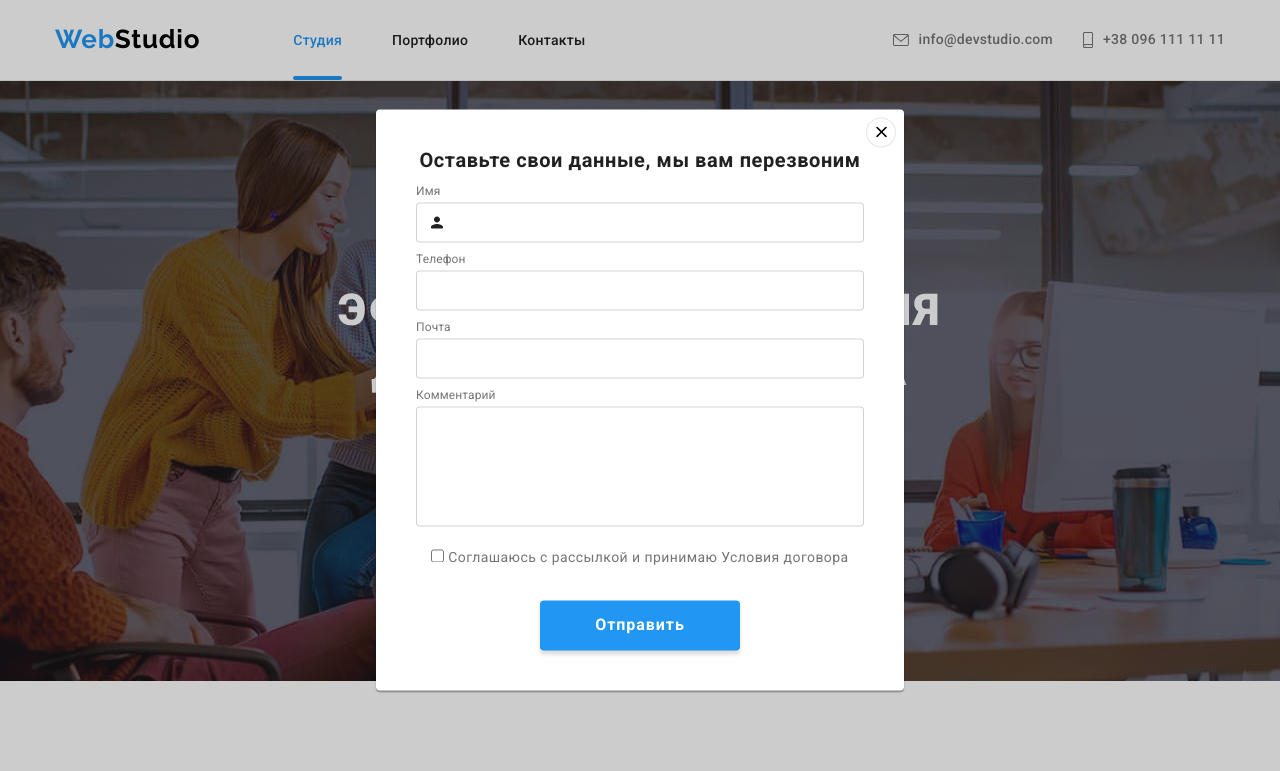
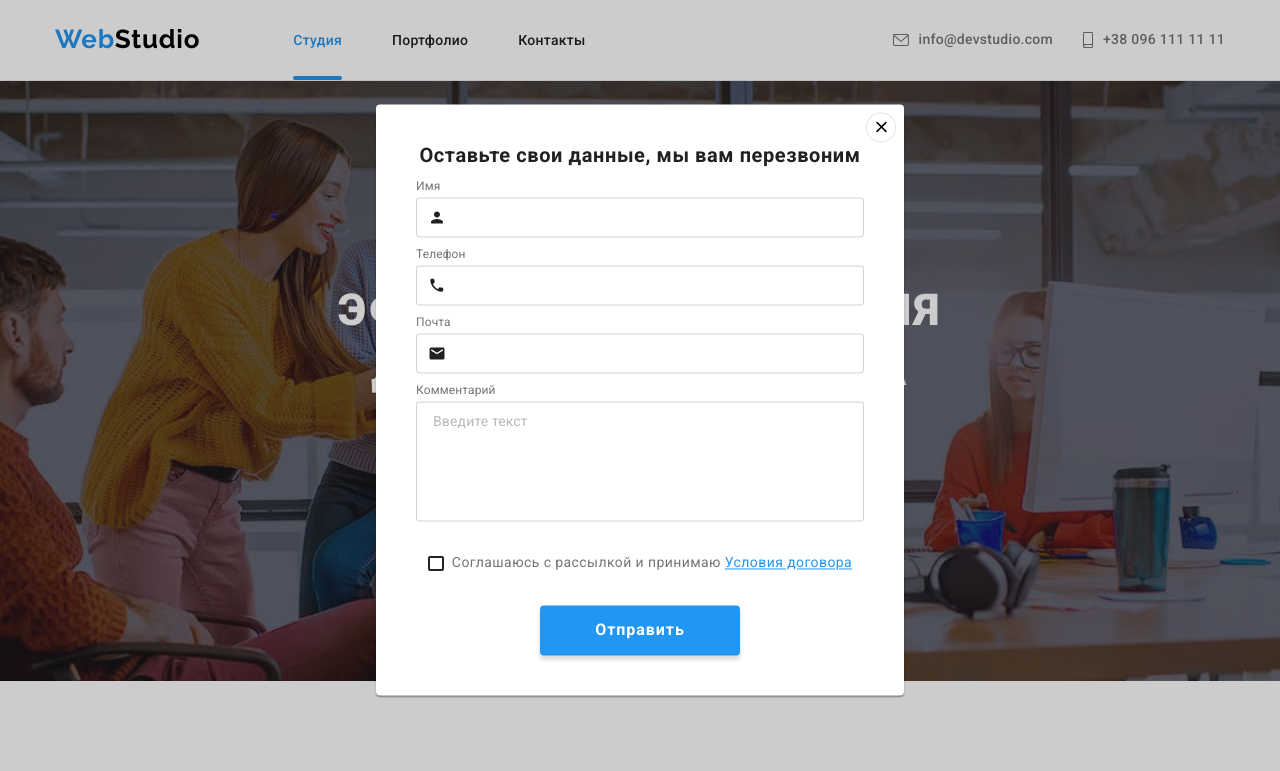
Before and after one commit to alexey-br/goit-markup-hw-06, a plain HTML site: page index.html in a window 1280 px wide. Both pictures are taken after a click on the button "Заказать услугу". Shown: the top 771 px of the page. Drawn offline with nearby package versions, Linux system fonts and the light colour scheme; a web font is replaced by a local one.

Commit message:
задание выполнено

```diff
--- a/css/styles.css
+++ b/css/styles.css
@@ -206,7 +206,7 @@ ul,h1,h2,h3,p {
     flex-direction: column;
 }
 
-.subscribe input[type='email'] {
+.subscribe input {
     padding: 14px 15px;
     width: 358px;
     background-color: var(--color-background);
@@ -216,6 +216,15 @@ ul,h1,h2,h3,p {
     font-size: 16px;
     line-height: 1.25;
     color: var(--color-third-text);
+    outline: none;
+
+    transition: border-color var(--trans-dur) var(--trans-time-func);
+}
+.subscribe input::placeholder {
+    color: rgba(255, 255, 255, 0.6);
+}
+.subscribe input:focus {
+    border-color: var(--color-accent);
 }
 
 .subscribe .button {
@@ -257,6 +266,7 @@ ul,h1,h2,h3,p {
     box-shadow: 0px 4px 4px rgba(0, 0, 0, 0.15);
     border-radius: 4px;
     border: none;
+    cursor: pointer;
 
     font-family: inherit;;
     font-size: 16px;
@@ -493,6 +503,7 @@ ul,h1,h2,h3,p {
     top: 8px;
     right: 8px;
 
+    cursor: pointer;
     width: 30px;
     height: 30px;
     background: #FFFFFF;
@@ -511,6 +522,7 @@ ul,h1,h2,h3,p {
 .pers-data .form-field {
     margin-bottom: 10px;
     text-align: left;
+    cursor: pointer;
 }
 
 .pers-data .form-label {
@@ -523,6 +535,8 @@ ul,h1,h2,h3,p {
 
 .pers-data .input-thumb {
     position: relative;
+
+    transition: color var(--trans-dur) var(--trans-time-func);
 }
 
 .input-thumb .icon {
@@ -543,6 +557,13 @@ ul,h1,h2,h3,p {
     padding-left: 42px;
     border: 1px solid rgba(33, 33, 33, 0.2);
     border-radius: 4px;
+    outline: none;
+    cursor: pointer;
+    font-size: 14px;
+    line-height: 1.14;
+    letter-spacing: 0.01em;
+
+    transition: border-color var(--trans-dur) var(--trans-time-func);
 }
 .pers-data .form-input:focus {
     border-color: var(--color-accent);
@@ -550,18 +571,58 @@ ul,h1,h2,h3,p {
 
 .pers-data textarea.form-input {
     height: 120px;
+    padding: 12px 16px;
     resize: none;
-    padding: 10px;
+}
+.pers-data textarea.form-input::placeholder {
+    color: rgba(117, 117, 117, 0.5);
 }
 
 .pers-data .agreement {
-    display: block;
+    position: relative;
+    display: inline-block;
     margin: 20px 0 30px;
+    padding-left: 24px;
     font-size: 14px;
     line-height: 1.71;
     letter-spacing: 0.03em;
     color: var(--color-sec-text);
 }
+
+.agreement .icon-unchecked {
+    position: absolute;
+    left: 0;
+    top: 50%;
+    transform: translateY(-50%);
+    display: inline-block;
+    width: 16px;
+    height: 15px;
+    border: 2px solid var(--color-main-text);
+    border-radius: 2px;
+}
+.agreement .icon-checked {
+    position: absolute;
+    left: 0;
+    top: 50%;
+    transform: translateY(-50%);
+
+    cursor: pointer;
+    background-color: var(--color-accent);
+    border: 1px solid transparent;
+    border-radius: 2px;
+    opacity: 0;
+
+    transition: opacity var(--trans-dur) var(--trans-time-func);
+}
+.agreement input:checked~.icon-checked {
+    opacity: 1;
+}
+
+
+.pers-data .agreement a {
+    color: var(--color-accent);
+}
+
 /* ------------- секция портфолио ------------- */
 .portfolio {
     text-align: center;
--- a/index.html
+++ b/index.html
@@ -536,25 +536,44 @@
 
           <label class="form-field">
             <span class="form-label">Телефон</span>
-            <input type="tel" name="phone-number" class="form-input" />
+            <div class="input-thumb">
+              <input type="tel" name="phone-number" class="form-input" />
+              <svg width="18" height="18" class="icon">
+                <use href="./images/icons.svg#form-phone"></use>
+              </svg>
+            </div>
           </label>
 
           <label class="form-field">
             <span class="form-label">Почта</span>
-            <input type="email" name="email" class="form-input" />
+            <div class="input-thumb">
+              <input type="email" name="email" class="form-input" />
+              <svg width="18" height="18" class="icon">
+                <use href="./images/icons.svg#form-email"></use>
+              </svg>
+            </div>
           </label>
 
           <label class="form-field">
             <span class="form-label">Комментарий</span>
-            <textarea name="comment" class="form-input"></textarea>
+            <textarea name="comment" class="form-input" placeholder="Введите текст"></textarea>
           </label>
 
           <label class="agreement">
-            <input type="checkbox" name="agreement" />
-            <span>Соглашаюсь с рассылкой и принимаю Условия договора</span>
+            <input type="checkbox" name="agreement" class="visually-hidden" />
+            <span class="icon-unchecked"></span>
+            <svg width="16" height="15" class="icon-checked">
+              <use href="./images/icons.svg#checkbox"></use>
+            </svg>
+            <span
+              >Соглашаюсь с рассылкой и принимаю
+              <a href="" target="_blank" rel="noreferrer noopener">Условия договора</a></span
+            >
           </label>
 
-          <button type="submit" class="button">Отправить</button>
+          <div>
+            <button type="submit" class="button">Отправить</button>
+          </div>
         </form>
       </div>
     </div>
```
